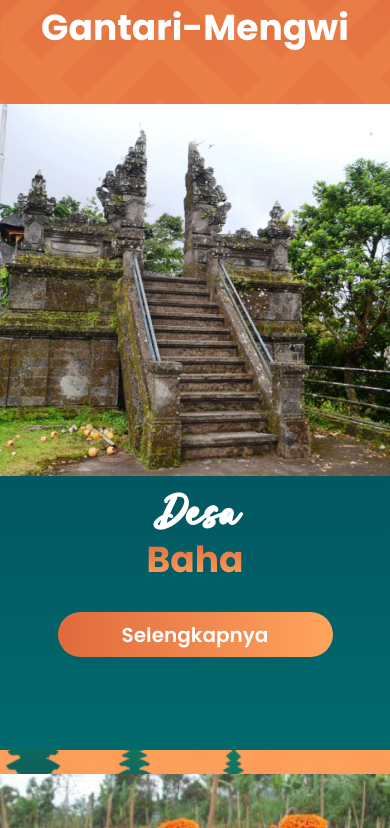
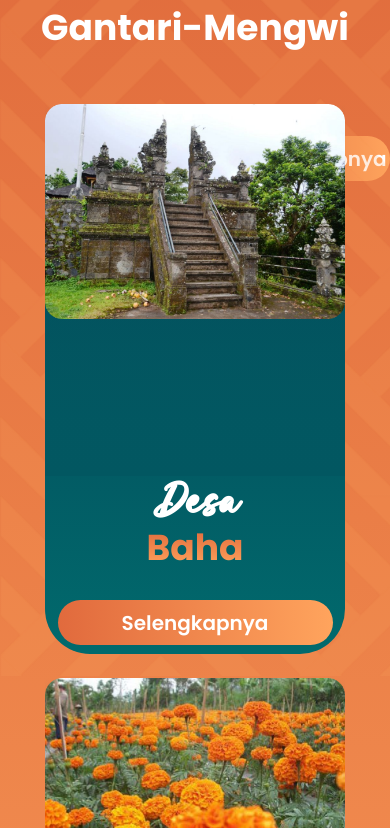
Before and after one commit to KKN-PPM-Gantari-Mengwi/KKN-PPM-2023-web, a Next.js app: page / in a window 390 px wide. Shown: the part 1856-2684 px from the top of the page. Built offline with nearby package versions, Linux system fonts and the light colour scheme.

Commit message:
fix(HomeCard): add responsiveness

```diff
--- a/src/components/Card/HomeCard.jsx
+++ b/src/components/Card/HomeCard.jsx
@@ -3,20 +3,20 @@ import Image from "next/image";
 
 const HomeCard = (props) => {
   return (
-    <div className="w-[580px] h-[646px] bg-gradient-to-b from-[#043E52] to-[#016A6D] rounded-[45px]">
+    <div className="lg:w-[580px] md:w-[500px] sm:w-[450px] w-[300px] md:h-[646px] h-[550px] bg-gradient-to-b from-[#043E52] to-[#016A6D] rounded-[45px]">
       {/* image card */}
-      <div className="homeCardCover w-[519px] h-[372px] mx-auto">
+      <div className="homeCardCover max-w-[519px] h-[372px] mx-auto block">
         <Image
           // src="/images/assets/desa-baha-1.png"
           src={props.image}
           width={519}
           height={372}
-          // layout="fill"
+          layout={"responsive"}
           alt="desa-baha"
           className="mx-auto mt-6"
         />
       </div>
-      <div className="mt-4">
+      <div className="md:mt-4 mt-1">
         <div className="mx-auto">
           <h3 className="flex justify-center text-white text-5xl font-bold font-Natural">
             Desa
--- a/src/pages/index.js
+++ b/src/pages/index.js
@@ -62,7 +62,7 @@ export default function Home() {
           </div>
         </div>
       </section>
-      <section className="flex w-full h-scren  bg-gradient-to-b from-[#DF693B] to-[#F99A57]">
+      <section className="flex w-full lg:h-screen h-[1600px]  bg-gradient-to-b from-[#DF693B] to-[#F99A57]">
         <div className="h-screen w-full bg-pattern-1">
           {/* headline */}
           <div className="flex mt-32">
@@ -77,7 +77,7 @@ export default function Home() {
           </div>
           {/* card container */}
           <div className="flex justify-center mt-8">
-            <div className="md:flex block gap-16">
+            <div className="lg:flex block gap-16">
               <HomeCard image={DesaBahaImage} desa="Baha"/>
               <HomeCard image={DesaSobanganImage} desa="Sobangan"/>
             </div>
```
